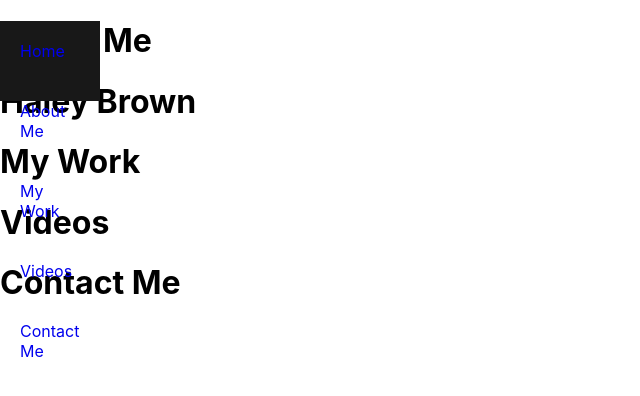
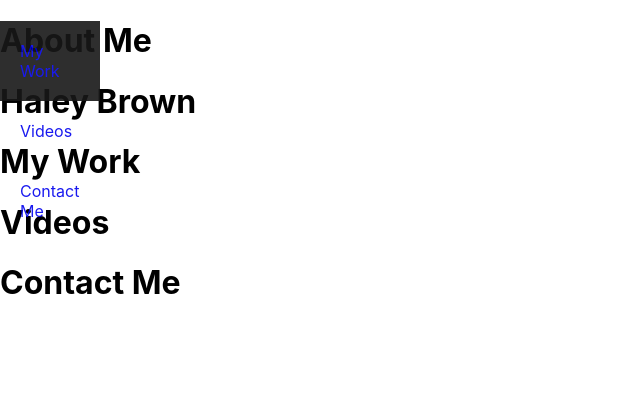
Before and after one commit to Hbrown16/React-Portfolio, a React (Create React App) app in the folder react-portfolio-haley/: page / in a window 1280 px wide. Shown: the top 396 px of the page, without its empty margins (0-640 px from the left). Built offline with nearby package versions, Linux system fonts and the light colour scheme.

Commit message:
styling nav flex

```diff
--- a/react-portfolio-haley/src/components/Nav/NavBar.module.css
+++ b/react-portfolio-haley/src/components/Nav/NavBar.module.css
@@ -3,7 +3,13 @@
     height: 80px;
     width: 100px;
     position: fixed;
+    z-index: 999;
+    opacity: 0.9;
+    display: flex;
+    justify-content: center;
+    align-items: center;
 }
+
 .NavBar nav ul {
     list-style: none;
     margin: 0;
```
